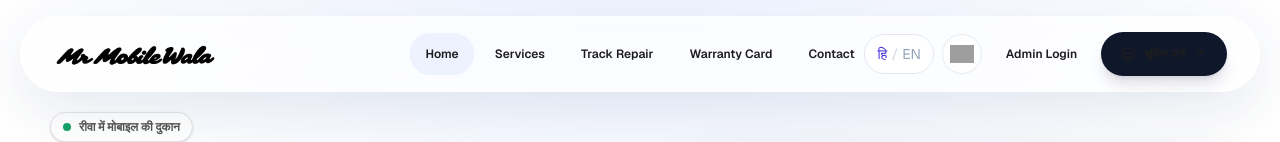
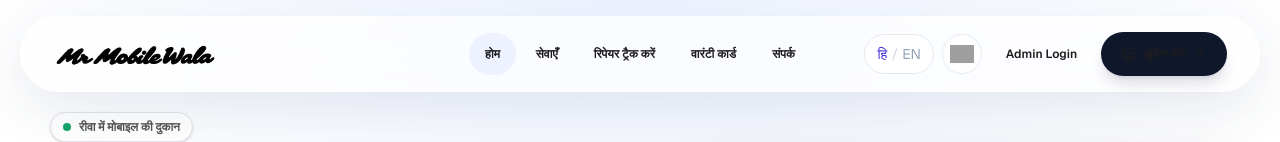
Before and after one commit to ShahbajKhan05/mr-mobile-wala-repairs, a Next.js app: page / in a window 1280 px wide. Shown: the top 142 px of the page. Built offline with nearby package versions, Linux system fonts and the light colour scheme; grey boxes are pictures that could not be loaded.

Commit message:
fix(i18n): translate all desktop and mobile navigation links

```diff
--- a/src/components/Navbar.tsx
+++ b/src/components/Navbar.tsx
@@ -94,7 +94,7 @@ export default function Navbar() {
                     title={`${navLabel(item.label)} - ${language === "hi" ? "जल्द आ रहा है" : "Coming Soon"}`}
                     className="flex cursor-not-allowed items-center gap-1.5 rounded-full px-3 py-3 text-[12px] font-semibold text-[#92928b]"
                   >
-                    {item.label}
+                    {navLabel(item.label)}
                     <span className="rounded-full bg-[#f1f0ec] px-1.5 py-0.5 text-[8px] font-bold uppercase tracking-wide text-[#85857e]">
                       Soon
                     </span>
@@ -108,7 +108,7 @@ export default function Navbar() {
                         : "text-slate-600 hover:bg-white/80 hover:text-indigo-700"
                     }`}
                   >
-                    {item.label}
+                    {navLabel(item.label)}
                   </Link>
                 )}
               </div>
@@ -224,7 +224,7 @@ export default function Navbar() {
 
             <div className="space-y-1">
               {NAV_LINKS.map((item) => (
-                <div key={item.label}>
+                <div key={navLabel(item.label)}>
                   {item.comingSoon ? (
                     <div className="flex min-h-[49px] items-center justify-between rounded-xl px-3 text-sm font-semibold text-[#92928b]">
                       {navLabel(item.label)}
@@ -238,7 +238,7 @@ export default function Navbar() {
                       onClick={() => setIsOpen(false)}
                       className="flex min-h-[49px] items-center justify-between rounded-xl px-3 text-sm font-semibold text-[#33332e] hover:bg-[#f7f7f4]"
                     >
-                      {item.label}
+                      {navLabel(item.label)}
                       <ArrowUpRight size={15} />
                     </Link>
                   )}
```
